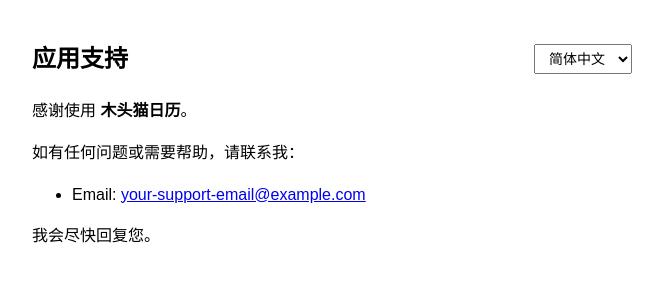
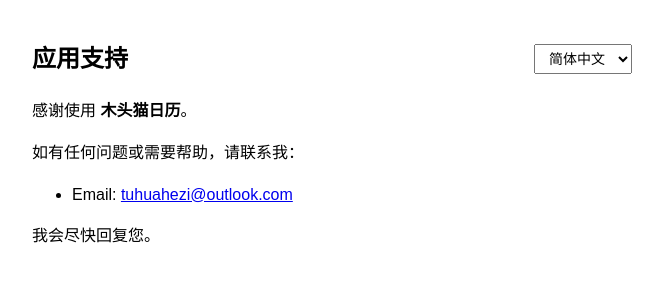
Before and after one commit to tuhuahezi/support-page, a plain HTML site: page index.html in a window 1280 px wide. Shown: the whole page, without its empty margins (308-971 px from the left). Drawn offline with Linux system fonts and the light colour scheme.

Commit message:
Update index.html

```diff
--- a/index.html
+++ b/index.html
@@ -48,7 +48,7 @@
   <p id="welcome">感谢使用 <strong>木头猫日历</strong>。</p>
   <p id="info">如有任何问题或需要帮助，请联系我：</p>
   <ul>
-    <li id="email">Email: <a href="mailto:tuhuahezi@outlook.com">your-support-email@example.com</a></li>
+    <li id="email">Email: <a href="mailto:tuhuahezi@outlook.com">tuhuahezi@outlook.com</a></li>
   </ul>
   <p id="closing">我会尽快回复您。</p>
 </div>
```
